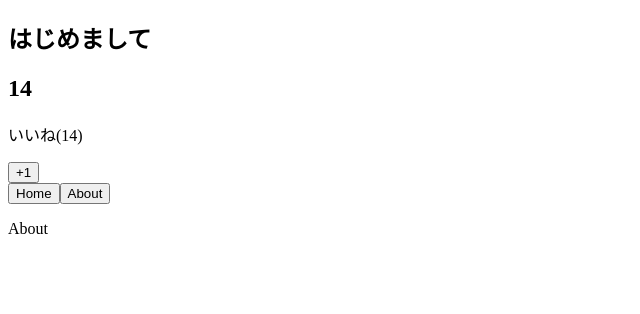
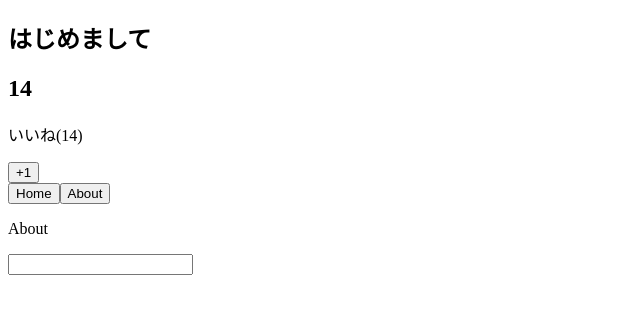
Before and after one commit to tyamap/study, a Vue app in the folder vuejs/vueCLI/practice/: page / in a window 1280 px wide. Both pictures are taken after a click on the button "About". Shown: the top 314 px of the page, without its empty margins (0-640 px from the left). Built offline with nearby package versions, Linux system fonts and the light colour scheme.

Commit message:
destroyとkeep-alive

```diff
--- a/vuejs/vueCLI/practice/src/App.vue
+++ b/vuejs/vueCLI/practice/src/App.vue
@@ -7,7 +7,9 @@
     <LikeNumber :number="number"></LikeNumber>
     <button @click="currentComponent = 'Home'">Home</button>
     <button @click="currentComponent = 'About'">About</button>
-    <component :is="currentComponent"></component>
+    <keep-alive><!-- 動的コンポーネント切り替え時にdestroy()を発火させない -->
+      <component :is="currentComponent"></component>
+    </keep-alive>
   </div>
 </template>
 
--- a/vuejs/vueCLI/practice/src/components/About.vue
+++ b/vuejs/vueCLI/practice/src/components/About.vue
@@ -1,3 +1,6 @@
 <template>
-  <p>About</p>
+  <div>
+    <p>About</p>
+    <input type="text"><!-- コンポーネント切り替え時にdestroy()される -->
+  </div>
 </template>
--- a/vuejs/vueCLI/practice/src/components/Home.vue
+++ b/vuejs/vueCLI/practice/src/components/Home.vue
@@ -1,3 +1,5 @@
 <template>
-  <p>Home</p>
+  <div>
+    <p>Home</p>
+  </div>
 </template>
```
